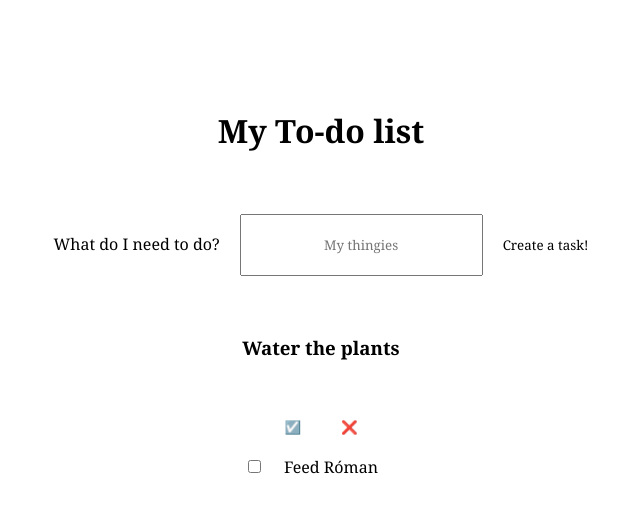
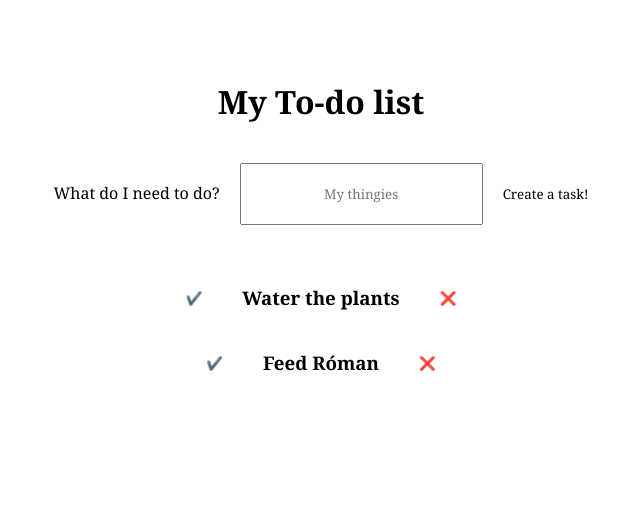
Before and after one commit to AnnaMaPe/202301-w6ch1-anna-marrodan, a React (Create React App) app: page / in a window 1280 px wide. Shown: the top 512 px of the page, without its empty margins (319-959 px from the left). Built offline with nearby package versions, Linux system fonts and the light colour scheme.

Commit message:
Modify styles on Task component

```diff
--- a/src/GlobalStyles.tsx
+++ b/src/GlobalStyles.tsx
@@ -1,11 +1,18 @@
 import { createGlobalStyle } from "styled-components";
 
 const GlobalStyles = createGlobalStyle`
-*{
+
+*,
+*:after,
+*:before {
+  margin: 0;
   font-family: Cambria, Cochin, Georgia, Times, 'Times New Roman', serif;
   text-align: center;
   padding: 20px;
-}
+  box-sizing: border-box;
+  text-decoration: none;
+  }
+
 
 ul, li {
   margin: 0;
--- a/src/components/Task/Task.tsx
+++ b/src/components/Task/Task.tsx
@@ -1,15 +1,20 @@
+import { TaskStyled } from "./TaskStyled";
+
 export const Task = (): JSX.Element => {
   return (
     <>
-      <li>
-        <h3>Water the plants</h3>
-        <button>☑️</button>
-        <button>❌</button>
-      </li>
-      <li>
-        <input type="checkbox" name="task" id="2" />
-        <label htmlFor="task">Feed Róman</label>
-      </li>
+      <TaskStyled className="tasks">
+        <li className="task">
+          <button>✔️</button>
+          <h3 className="task__title">Water the plants</h3>
+          <button>❌</button>
+        </li>
+        <li className="task">
+          <button>✔️</button>
+          <h3 className="task__title">Feed Róman</h3>
+          <button>❌</button>
+        </li>
+      </TaskStyled>
     </>
   );
 };
--- /dev/null
+++ b/src/components/Task/TaskStyled.tsx
@@ -0,0 +1,12 @@
+import styled from "styled-components";
+
+export const TaskStyled = styled.article`
+  .task {
+    display: flex;
+    align-content: center;
+    justify-content: center;
+    padding: 0;
+    margin: 0;
+    border: 0;
+  }
+`;
```
